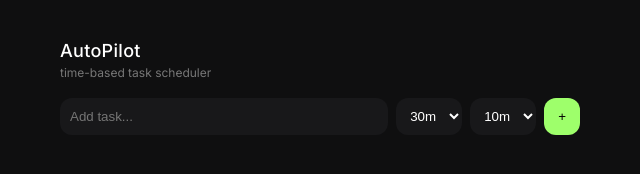
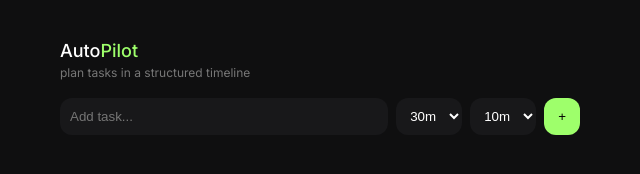
Before and after one commit to Romangonzalez372/romans-website, a plain HTML site: page index.html in a window 1280 px wide. Shown: the full height of the page, 320-960 px from the left. Drawn offline with Linux system fonts and the light colour scheme.

Commit message:
new title

```diff
--- a/index.html
+++ b/index.html
@@ -115,11 +115,11 @@ button{
 <body>
 <div class="container">
 <div style="margin-bottom:18px;">
-  <div style="font-size:18px;font-weight:500;letter-spacing:0.3px;">
-    AutoPilot
+  <div style="font-size:18px;font-weight:500;">
+    Auto<span style="color:#9eff6b;">Pilot</span>
   </div>
   <div style="font-size:12px;color:#777;margin-top:4px;">
-    time-based task scheduler
+    plan tasks in a structured timeline
   </div>
 </div>
   <div class="input">
```
